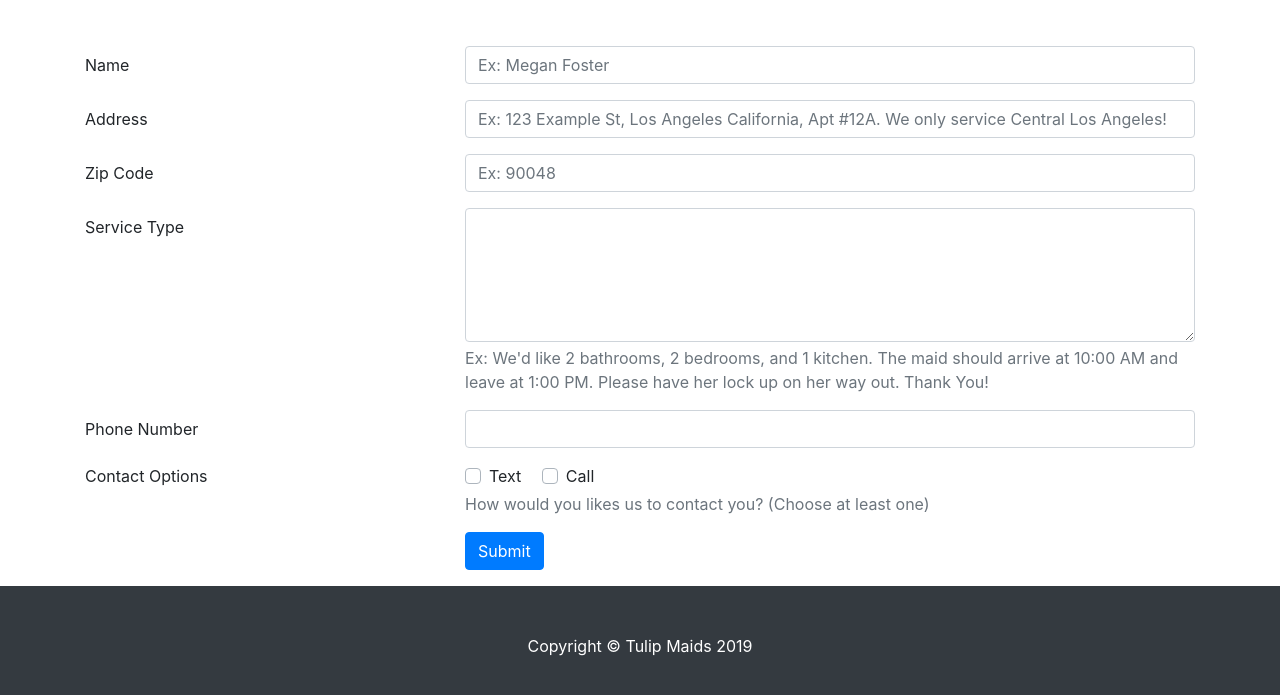
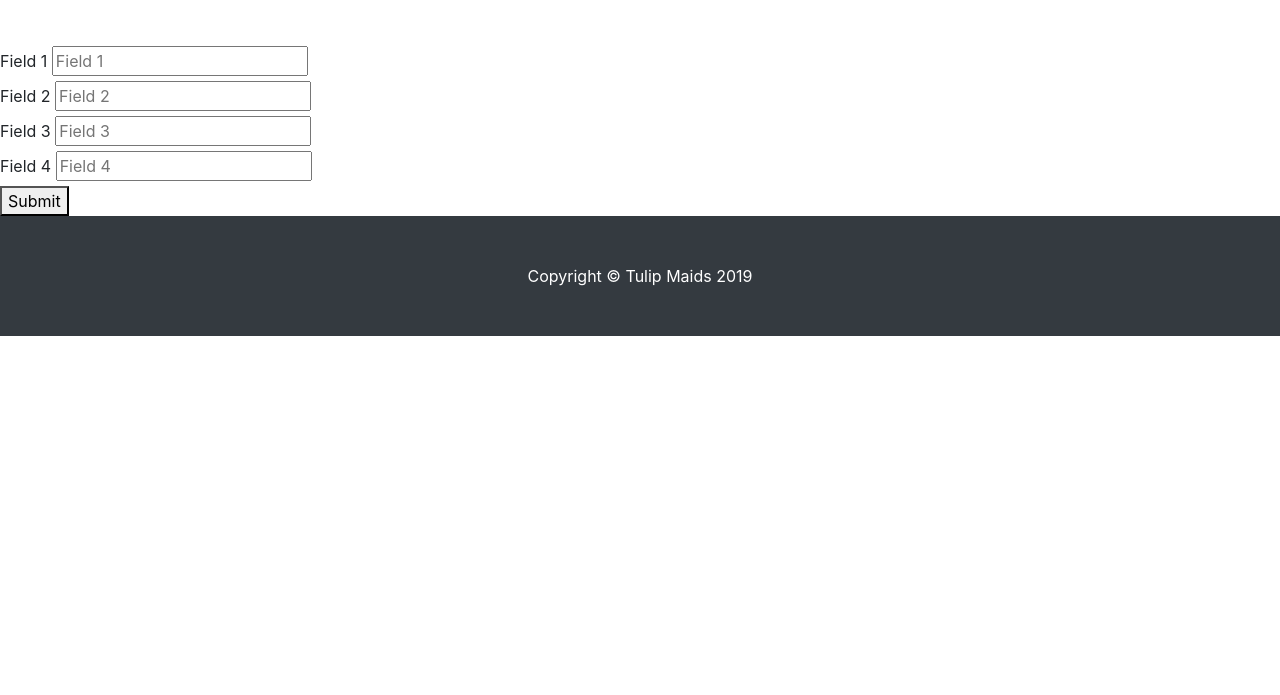
Before and after one commit to joshflores/Cleaners, a plain HTML site: page appointment.html in a window 1280 px wide. Shown: the part 355-1050 px from the top of the page. After the commit the page ends 800 px from the top, so only its background shows below. Drawn offline with Linux system fonts and the light colour scheme.

Commit message:
Update appointment.html

```diff
--- a/appointment.html
+++ b/appointment.html
@@ -72,73 +72,33 @@
             </div>
         </div>
     </header>
+<form id="appointment-form">
 
-    <div class="appointment">
-        <div class="container">
-            <form id="appointment-form">
-                <div class="form-group row">
-                    <label for="name" class="col-4 col-form-label">Name</label>
-                    <div class="col-8">
-                        <input id="name" name="name" placeholder="Ex: Megan Foster" type="text" class="form-control">
+  <div>
+    <label>Field 1</label>
+    <input type="text" name="form_field_1" placeholder="Field 1"/>
   </div>
+
+  <div>
+    <label>Field 2</label>
+    <input type="text" name="form_field_2" placeholder="Field 2"/>
   </div>
-                <div class="form-group row">
-                    <label for="address" class="col-4 col-form-label">Address</label>
-                    <div class="col-8">
-                        <input id="address" name="address"
-                            placeholder="Ex: 123 Example St, Los Angeles California, Apt #12A. We only service Central Los Angeles!"
-                            type="text" class="form-control">
+
+  <div>
+    <label>Field 3</label>
+    <input type="text" name="form_field_3" placeholder="Field 3"/>
   </div>
+
+  <div>
+    <label>Field 4</label>
+    <input type="text" name="form_field_4" placeholder="Field 4"/>
   </div>
-                <div class="form-group row">
-                    <label for="text3" class="col-4 col-form-label">Zip Code</label>
-                    <div class="col-8">
-                        <input id="text3" name="text3" placeholder="Ex: 90048" type="text" class="form-control">
+
+  <div>
+    <button type="submit"id="submit-form">Submit</button>
   </div>
-                </div>
-                <div class="form-group row">
-                    <label for="service_type" class="col-4 col-form-label">Service Type</label>
-                    <div class="col-8">
-                        <textarea id="service_type" name="service_type" cols="40" rows="5"
-                            aria-describedby="service_typeHelpBlock" class="form-control"></textarea>
-                        <span id="service_typeHelpBlock" class="form-text text-muted">Ex: We'd like 2 bathrooms, 2
-                            bedrooms, and 1
-                            kitchen. The maid should arrive at 10:00 AM and leave at 1:00 PM. Please have her lock up on
-                            her way out. Thank
-                            You!</span>
-                    </div>
-                </div>
-                <div class="form-group row">
-                    <label for="phone_number" class="col-4 col-form-label">Phone Number</label>
-                    <div class="col-8">
-                        <input id="phone_number" name="phone_number" type="text" class="form-control">
-                    </div>
-                </div>
-                <div class="form-group row">
-                    <label class="col-4">Contact Options</label>
-                    <div class="col-8">
-                        <div class="custom-control custom-checkbox custom-control-inline">
-                            <input name="checkbox" id="checkbox_0" type="checkbox" class="custom-control-input"
-                                value="text" aria-describedby="checkboxHelpBlock">
-                            <label for="checkbox_0" class="custom-control-label">Text</label>
-                        </div>
-                        <div class="custom-control custom-checkbox custom-control-inline">
-                            <input name="checkbox" id="checkbox_1" type="checkbox" class="custom-control-input"
-                                value="call" aria-describedby="checkboxHelpBlock">
-                            <label for="checkbox_1" class="custom-control-label">Call</label>
-                        </div>
-                        <span id="checkboxHelpBlock" class="form-text text-muted">How would you likes us to contact you?
-                            (Choose at least one)</span>
-                    </div>
-                </div>
-                <div class="form-group row">
-                    <div class="offset-4 col-8">
-                        <button name="submit" type="submit" class="btn btn-primary">Submit</button>
-                    </div>
-                </div>
+
 </form>
-        </div>
-    </div>
 
 
 
```
Lines whose indentation alone changed are shown as unchanged.
